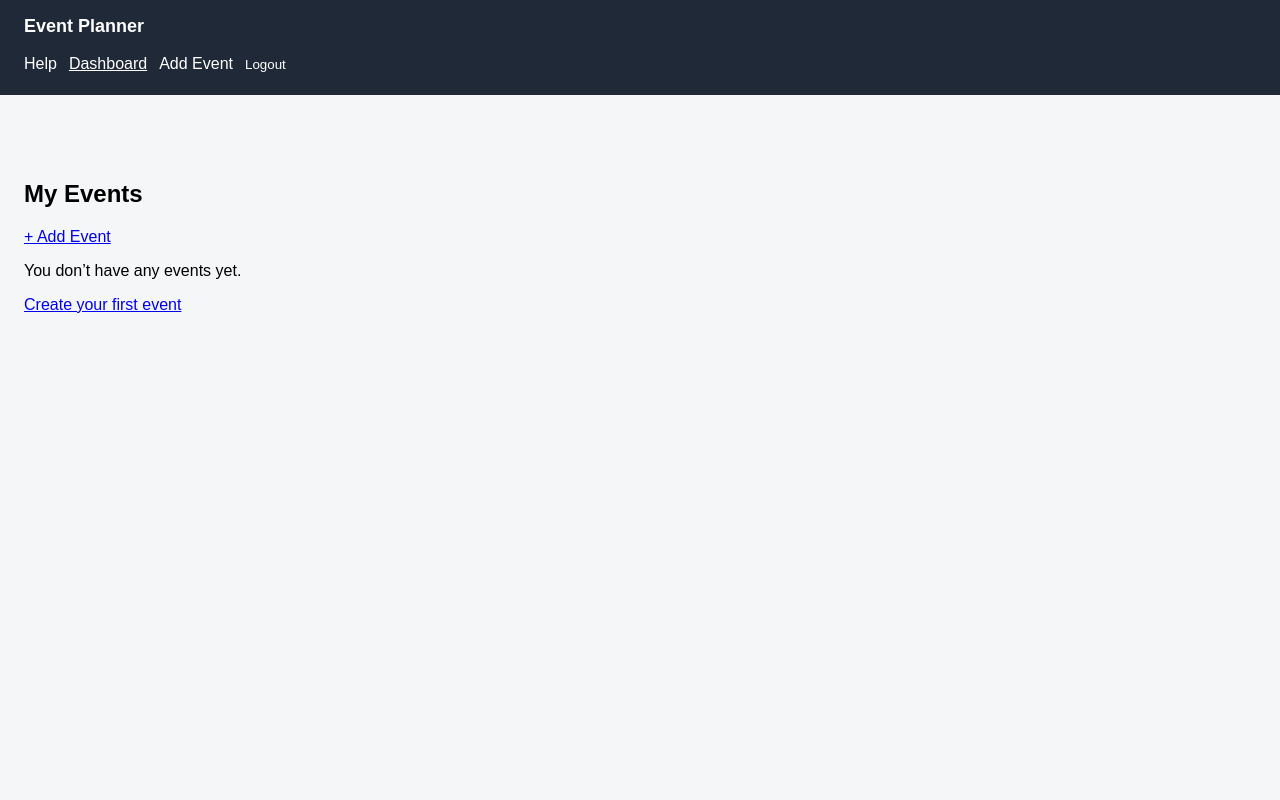
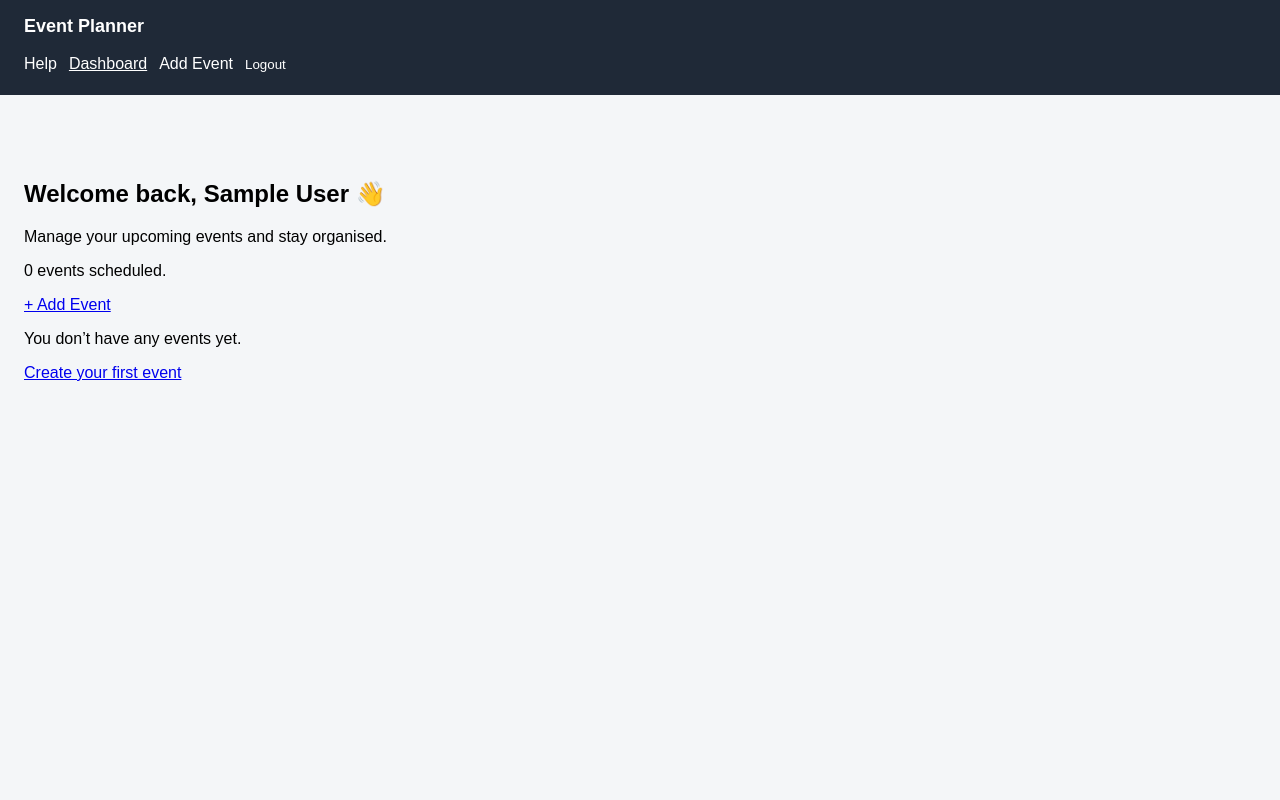
Before and after one commit to KyleL301/event-planner-react, a React (Vite) app: page /dashboard in a window 1280 px wide. Shown: the top 800 px of the page. Built offline with nearby package versions, Linux system fonts and the light colour scheme; sample sign-in values are in the browser's storage.

Commit message:
Add personalized dashboard welcome section

```diff
--- a/src/pages/Dashboard.jsx
+++ b/src/pages/Dashboard.jsx
@@ -1,15 +1,29 @@
 import { Link } from "react-router-dom";
 import { useEvents } from "../context/EventContext";
 import EventCard from "../components/EventCard";
+import { useAuth } from "../context/AuthContext";
 
 function Dashboard() {
   const { events, deleteEvent } = useEvents();
+  const { currentUser } = useAuth();
 
   return (
     <div className="page">
       {/* Dashboard Header */}
       <div className="dashboard-header">
-        <h2>My Events</h2>
+        <div>
+          <h2>Welcome back, {currentUser?.name} 👋</h2>
+
+          <p className="dashboard-subtitle">
+            Manage your upcoming events and stay organised.
+          </p>
+
+          <p className="event-count">
+            {events.length} {events.length === 1 ? "event" : "events"}{" "}
+            scheduled.
+          </p>
+        </div>
+
         <Link to="/add-event" className="primary-btn">
           + Add Event
         </Link>
```
